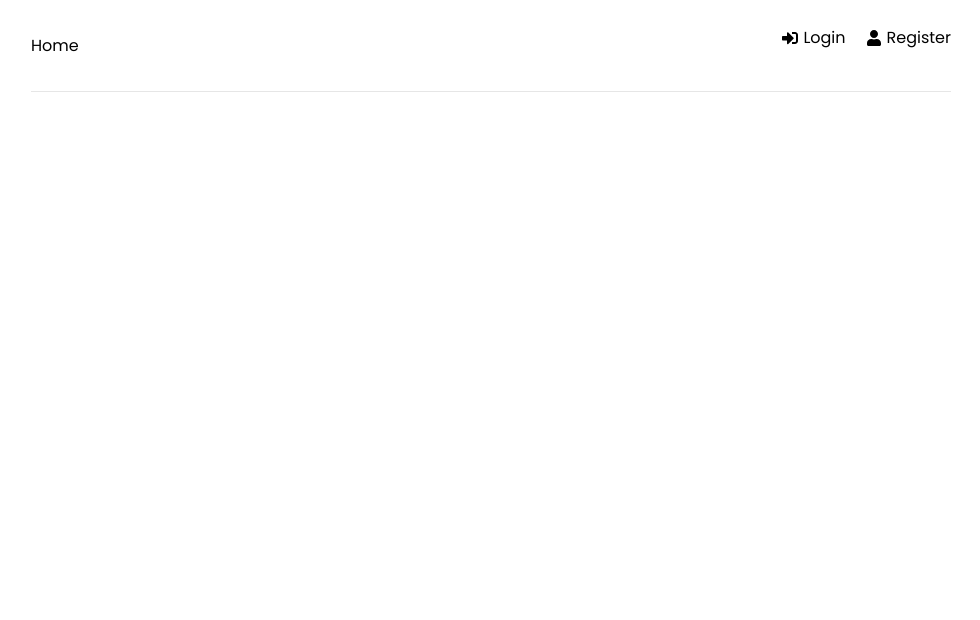
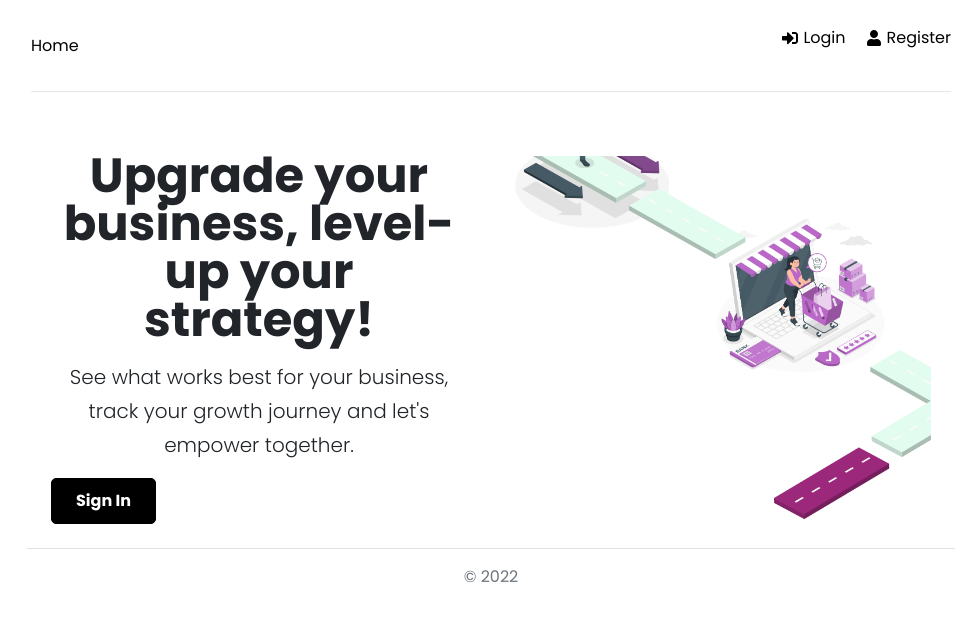
Before and after one commit to florentianayuwono/DigitalIT, a React (Create React App) app in the folder frontend/: page / in a window 1280 px wide. Shown: the top 620 px of the page, without its empty margins (149-1129 px from the left). Built offline with nearby package versions, Linux system fonts and the light colour scheme.

Commit message:
landing page

```diff
--- a/frontend/src/index.js
+++ b/frontend/src/index.js
@@ -22,11 +22,11 @@ root.render(
         <BrowserRouter>
           <Routes>
             <Route path="/" element={<App />}>
+              <Route index element={<Landing />} />
               <Route path="login" element={<Login />} />
               <Route path="register" element={<Register />} />
 
               <Route path="dashboard" element={<Dashboard />} />
-              <Route path="landing" element={<Landing />} />
               <Route
                 path="business"
                 element={<DisplayBusinessParticular />}
```
